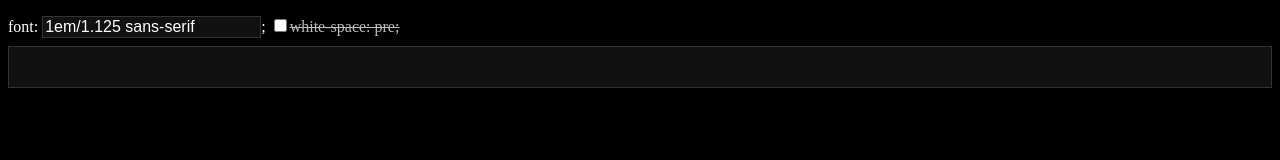
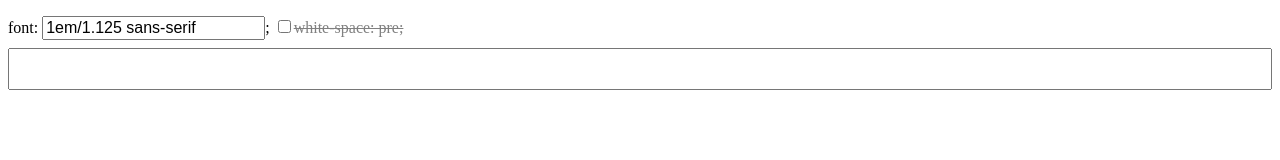
Before and after one commit to yuru4c/AA, a plain HTML site: page index.html in a window 1280 px wide. Drawn offline with Linux system fonts and the light colour scheme.

Commit message:
Change index.html
HTML を公開できて驚きました

```diff
--- a/index.html
+++ b/index.html
@@ -14,25 +14,21 @@ html {
 	-webkit-text-size-adjust: none;
 	   -moz-text-size-adjust: none;
 	    -ms-text-size-adjust: none;
-	background-color: #000;
-	color: #fff;
 }
 label {
 	display: inline-block;
 }
 .input {
-	border: solid 1px #333;
 	font-size: inherit !important;
-	background-color: #111;
 	color: inherit;
 }
 
 .disabled {
-	color: #bbb;
+	color: gray;
 	text-decoration: line-through;
 }
 .dim {
-	color: #ccc;
+	color: gray;
 }
 
 .pre #white-space {
```
